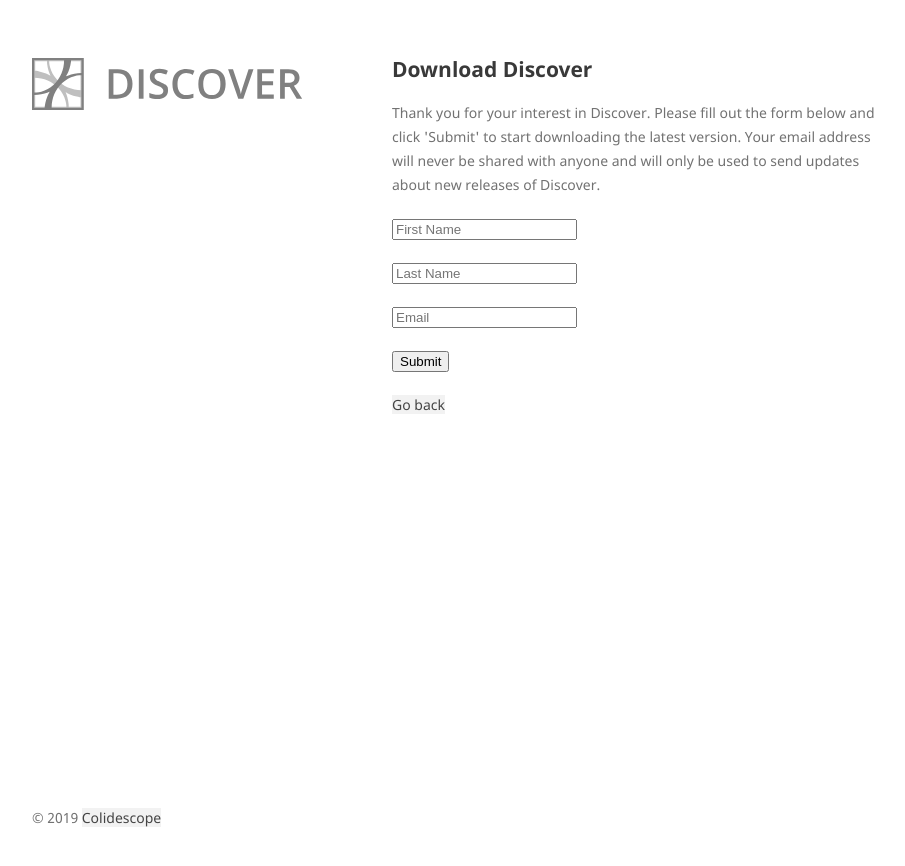
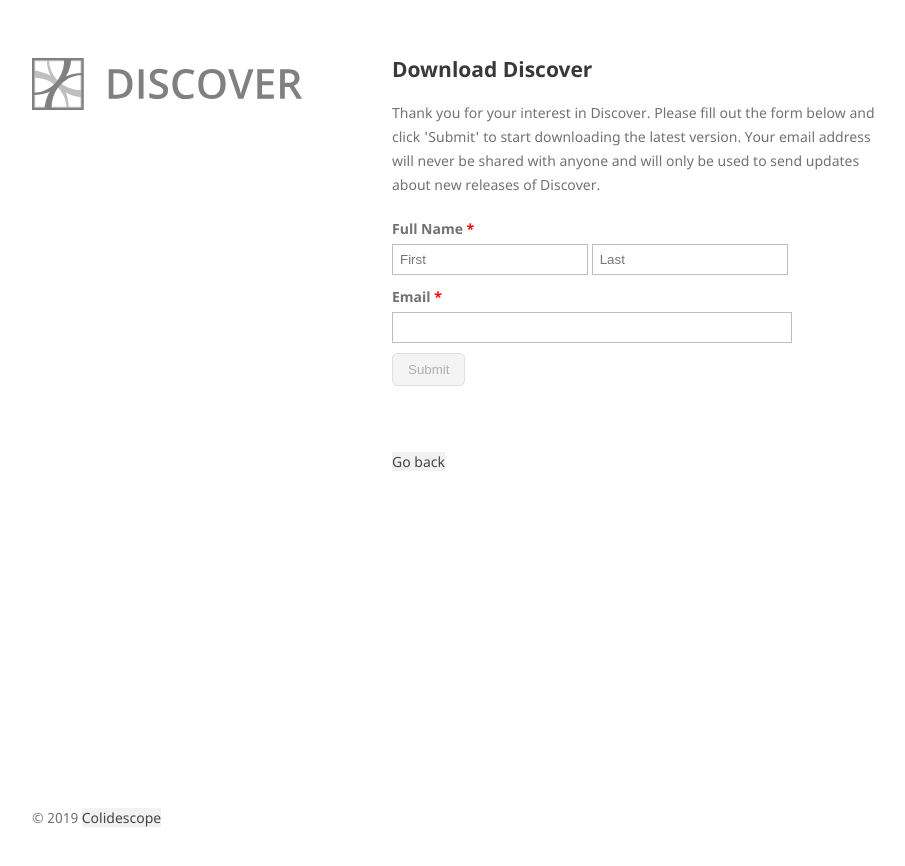
Before and after one commit to colidescope/discover, a Jekyll site: the page built from docs/download.md, in a window 1280 px wide. Shown: the top 866 px of the page, without its empty margins (178-1083 px from the left). Built offline with Jekyll 4.4.1, drawn with Linux system fonts in a browser that asks for light colours; nearby versions of some CDN libraries; our own code applies the rules of GitHub Pages for plain Markdown files.

Commit message:
Revert "Update download page to contain sendfox form"
This reverts commit 11690ed6bc5e323bdf56434a4c7e5a540a43f60d.

```diff
--- a/docs/_layouts/download.html
+++ b/docs/_layouts/download.html
@@ -38,15 +38,21 @@
 
       <p id="message">Thank you for your interest in Discover. Please fill out the form below and click 'Submit' to start downloading the latest version. Your email address will never be shared with anyone and will only be used to send updates about new releases of Discover.</p>
 
-      <form method="post" action="https://sendfox.com/form/107vg3/3qnd63" class="sendfox-form" id="3qnd63" data-async="true">
-      <p><input type="text" placeholder="First Name" name="first_name" required /></p>
-      <p><input type="text" placeholder="Last Name" name="last_name" required /></p>
-      <p><input type="email" placeholder="Email" name="email" required /></p>
-      <!-- no botz please -->
-      <div style="position: absolute; left: -5000px;" aria-hidden="true"><input type="text" name="a_password" tabindex="-1" value="" autocomplete="off" /></div>
-      <p><button type="submit">Submit</button></p>
-      </form>
-      <script src="https://sendfox.com/js/form.js"></script>
+
+        <form id="test-form">
+          <ul class="form-style-1">
+              <li><label>Full Name <span class="required">*</span></label><input type="text" name="First" class="field-divided" placeholder="First" /> <input type="text" name="Last" class="field-divided" placeholder="Last" /></li>
+              <li>
+                  <label>Email <span class="required">*</span></label>
+                  <input type="email" id="emailField" name="Email" class="field-long" />
+              </li>
+              <li>
+                  <button class="button" type="submit" id="submit-form">Submit</button>
+              </li>
+          </ul>
+          </form>
+
+      <p id="link" ><a href='{{ site.release_link }}'>Download link</a></p>
 
       <p>
         <a href="{{ "/" | relative_url }}">Go back</a>
```
